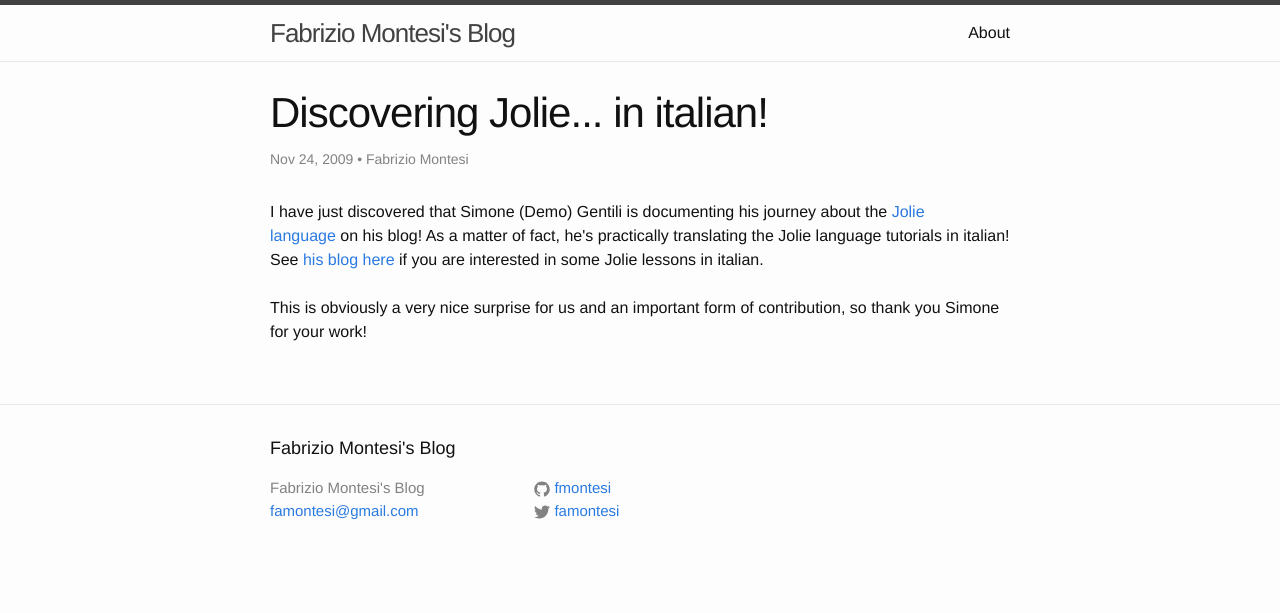
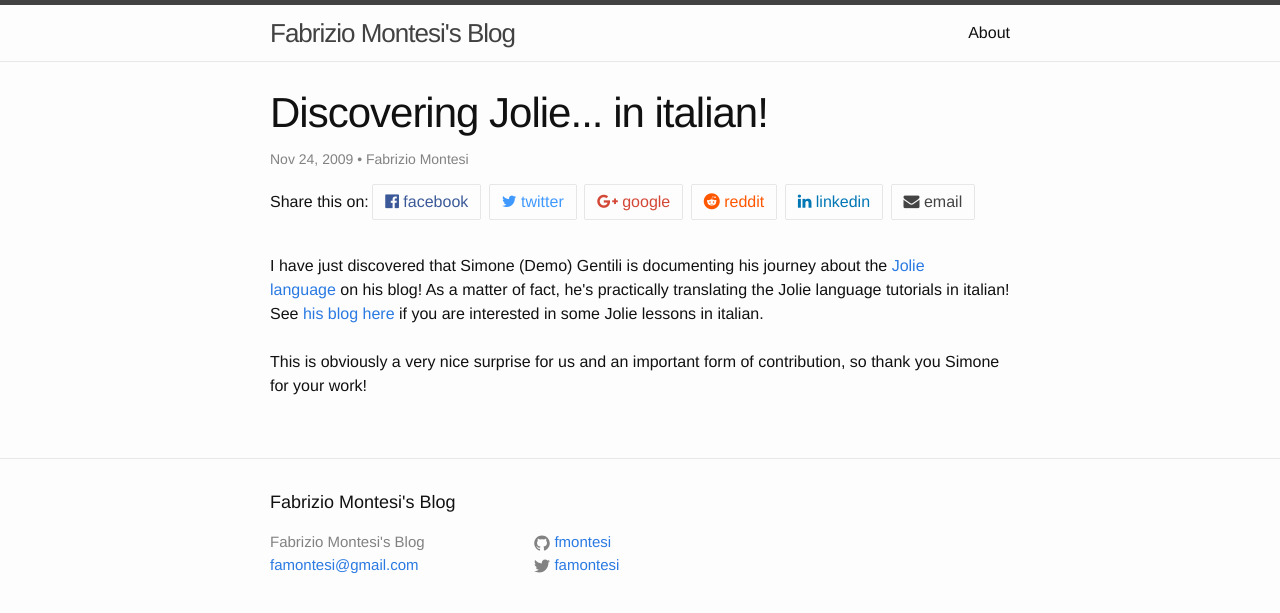
Before and after one commit to fmontesi/fmontesi.github.io, a Jekyll site: the page built from _posts/2009-11-24-discovering-jolie-in-italian.html, in a window 1280 px wide. Shown: the top 613 px of the page. Built offline with Jekyll 4.4.1, drawn with Linux system fonts in a browser that asks for light colours.

Commit message:
Share buttons

```diff
--- /dev/null
+++ b/_includes/share.html
@@ -0,0 +1,74 @@
+<link href="https://maxcdn.bootstrapcdn.com/font-awesome/4.7.0/css/font-awesome.min.css" rel="stylesheet"/>
+
+<style>
+.share-box a {
+  display: inline-block;
+  -webkit-box-shadow: 0 0 1px #777;
+  box-shadow: 0 0 1px #777;
+  padding: 5px 12px;
+  margin-right: 5px;
+  margin-bottom: 5px;
+  text-decoration: none; }
+  .share-box a:hover {
+    text-decoration: none;
+    -webkit-transition: background-color 200ms linear;
+    -ms-transition: background-color 200ms linear;
+    transition: background-color 200ms linear; }
+
+.f {
+  color: #3b5998; }
+  .f:hover {
+    color: #fff;
+    background-color: #3b5998; }
+
+.t {
+  color: #4099FF; }
+  .t:hover {
+    color: #fff;
+    background-color: #4099FF; }
+
+.g {
+  color: #d34836; }
+  .g:hover {
+    color: #fff;
+    background-color: #d34836; }
+
+.r {
+  color: #ff5700; }
+  .r:hover {
+    color: #fff;
+    background-color: #ff5700; }
+
+.l {
+  color: #0077b5; }
+  .l:hover {
+    color: #fff;
+    background-color: #0077b5; }
+
+.e {
+  color: #444444; }
+  .e:hover {
+    color: #fff;
+    background-color: #444444; }
+</style>
+
+<div class="share-box">
+Share this on:
+
+<a class="f" href="https://www.facebook.com/sharer/sharer.php?u={{ site.url }}{{site.baseurl}}{{ page.url }}" onclick="window.open(this.href, 'mywin',
+'left=20,top=20,width=500,height=500,toolbar=1,resizable=0'); return false;" ><i class="fa fa-facebook-official fa"></i><span> facebook</span></a>
+
+<a class="t" href="https://twitter.com/intent/tweet?text={{ page.title }}&url={{ site.url }}{{site.baseurl}}{{ page.url }}" onclick="window.open(this.href, 'mywin',
+'left=20,top=20,width=500,height=500,toolbar=1,resizable=0'); return false;"><i class="fa fa-twitter fa"></i><span> twitter</span></a>
+
+<a class="g" href="https://plus.google.com/share?url={{ site.url }}{{site.baseurl}}{{ page.url }}" onclick="window.open(this.href, 'mywin',
+'left=20,top=20,width=500,height=500,toolbar=1,resizable=0'); return false;" ><i class="fa fa-google-plus fa"></i><span> google</span></a>
+
+<a class="r" href="http://www.reddit.com/submit?url={{ site.url }}{{site.baseurl}}{{ page.url }}" onclick="window.open(this.href, 'mywin',
+'left=20,top=20,width=900,height=500,toolbar=1,resizable=0'); return false;" ><i class="fa fa-reddit fa"></i><span> reddit</span></a>
+
+<a class="l" href="https://www.linkedin.com/shareArticle?mini=true&url={{ site.url }}{{site.baseurl}}{{ page.url }}&title={{ page.title }}&summary={{ page.desc }}&source=webjeda" onclick="window.open(this.href, 'mywin',
+'left=20,top=20,width=500,height=500,toolbar=1,resizable=0'); return false;" ><i class="fa fa-linkedin fa"></i><span> linkedin</span></a>
+
+<a class="e" href="mailto:?subject={{ page.title }}&amp;body=Check out this site {{ site.url }}{{site.baseurl}}{{ page.url }}"><i class="fa fa-envelope fa"></i><span> email</span></a>
+</div>
--- a/_layouts/post.html
+++ b/_layouts/post.html
@@ -6,6 +6,7 @@ layout: default
   <header class="post-header">
     <h1 class="post-title" itemprop="name headline">{{ page.title }}</h1>
     <p class="post-meta"><time datetime="{{ page.date | date_to_xmlschema }}" itemprop="datePublished">{{ page.date | date: "%b %-d, %Y" }}</time>{% if page.author %} • <span itemprop="author" itemscope itemtype="http://schema.org/Person"><span itemprop="name">{{ page.author }}</span></span>{% endif %}</p>
+		{% include share.html %}
   </header>
 
   <div class="post-content" itemprop="articleBody">
```
